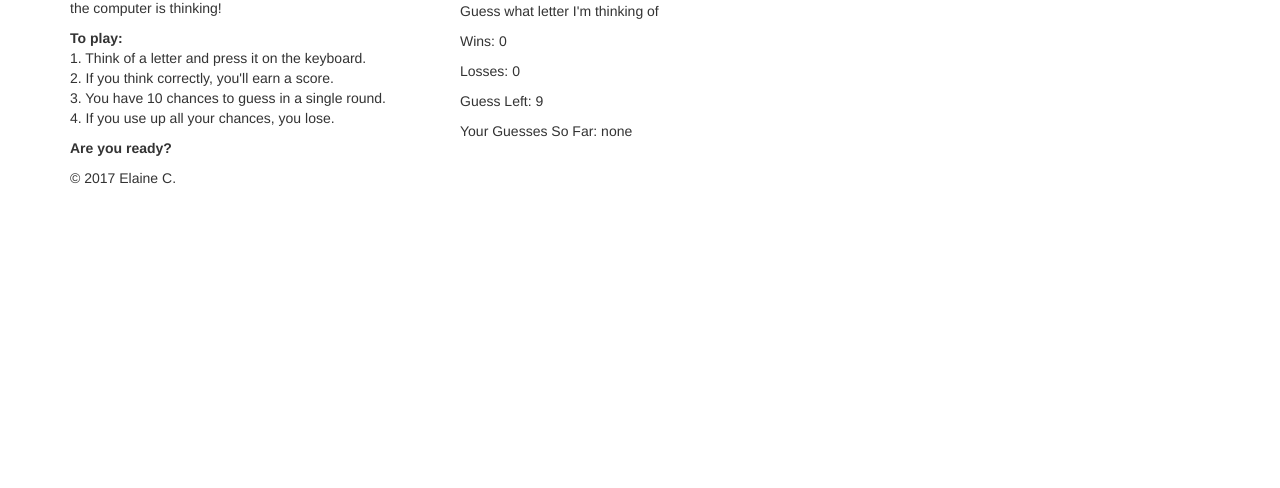
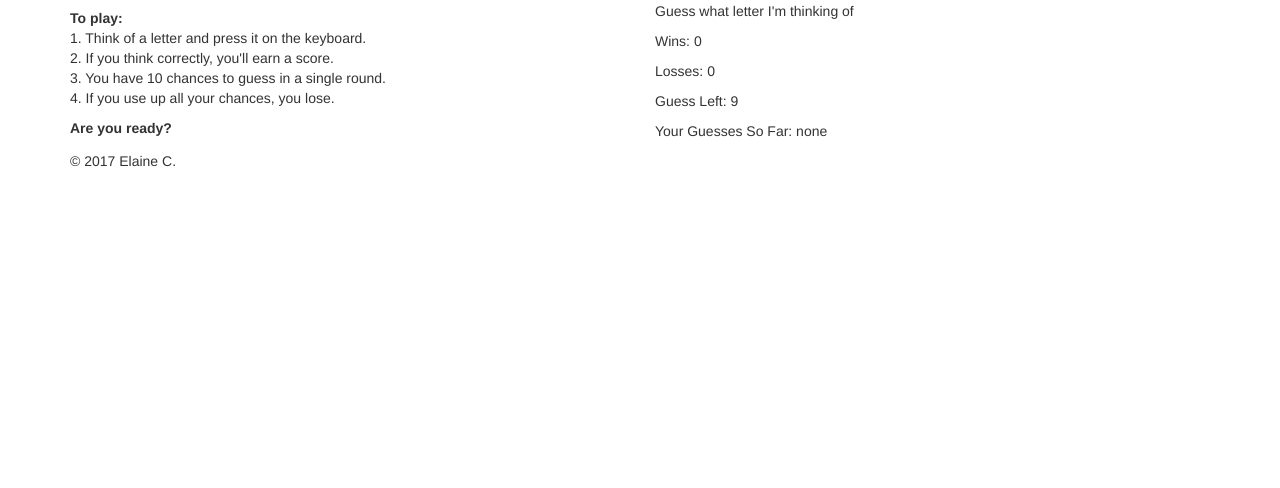
Before and after one commit to elaine01/Psychic-Game, a plain HTML site: page index.html in a window 1280 px wide. Shown: the part 312-800 px from the top of the page. Drawn offline with nearby package versions, Linux system fonts and the light colour scheme.

Commit message:
minimal update

```diff
--- a/index.html
+++ b/index.html
@@ -30,7 +30,7 @@
       </div>
 
       <div class="row marketing">
-        <div class="col-lg-4">
+        <div class="col-lg-6">
           <h4>Welcome!</h4>
           <p>
           	This is a mind game where you try to guess what letter the computer is thinking!
@@ -45,7 +45,7 @@
           </p>
         </div>
 
-        <div class="col-lg-8">
+        <div class="col-lg-6">
           <h2>The Psychic Game</h2>
           <p>Guess what letter I'm thinking of</p>
 		  <p class="win">Wins: 0</p>
```
Also changed, not shown: assets/javascript/game.js (+1 -20 lines).
